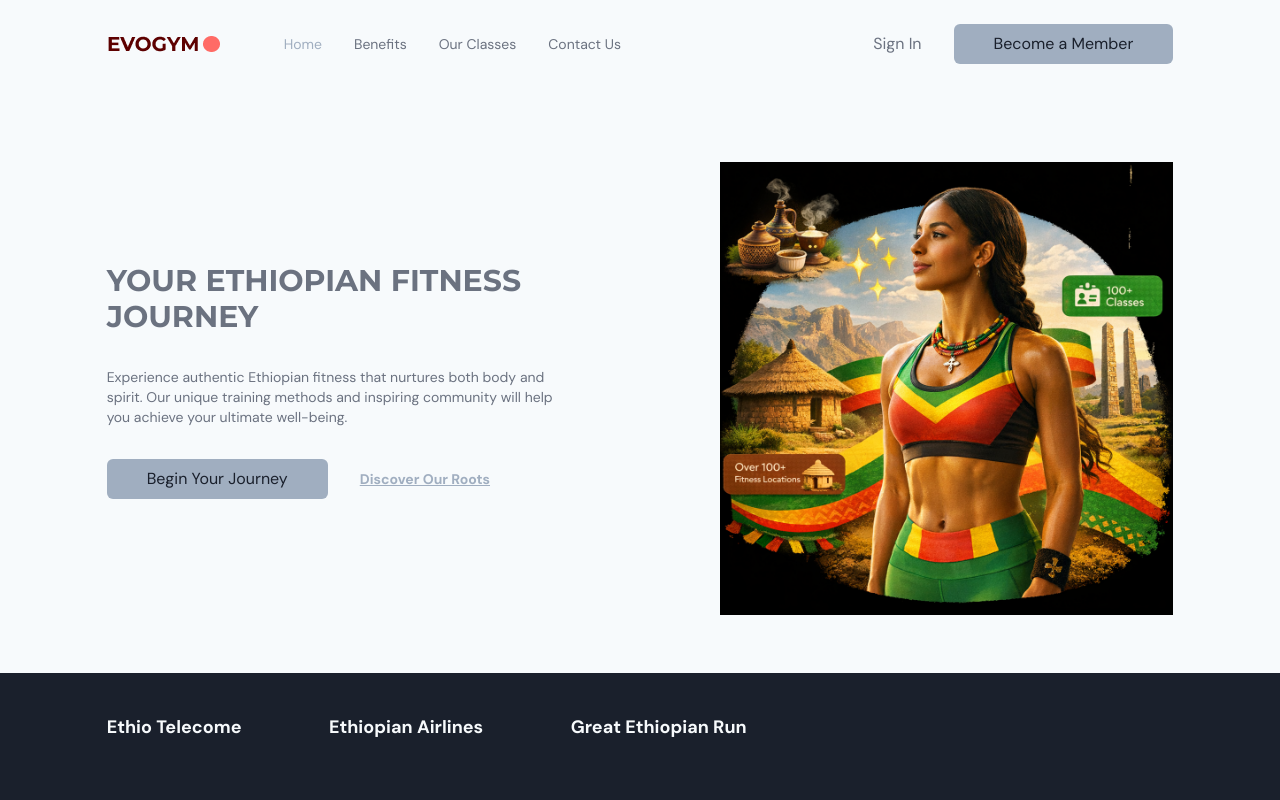
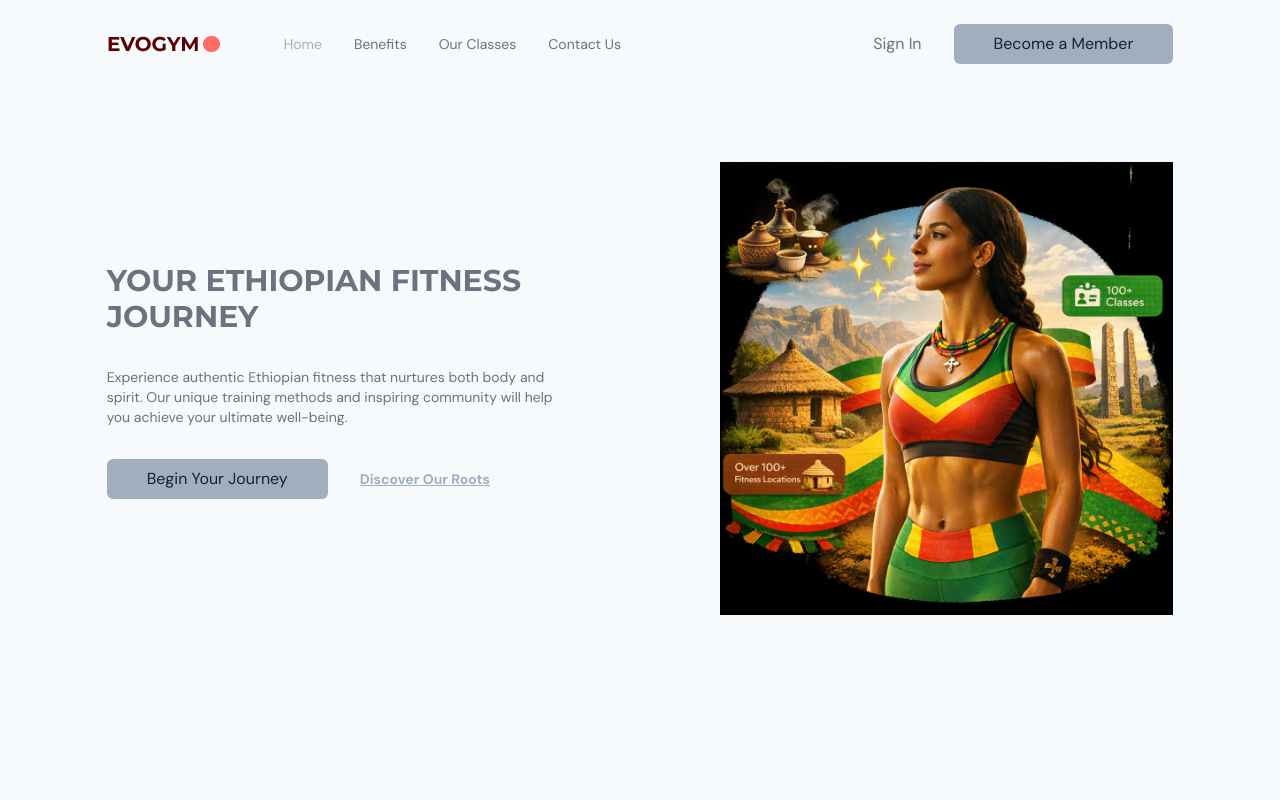
Before and after one commit to SimretAbebe/ethio-fitness, a React (Vite) app: page / in a window 1280 px wide. Shown: the top 800 px of the page. Built offline with nearby package versions, Linux system fonts and the light colour scheme.

Commit message:
removing sponsor texts in home page

```diff
--- a/src/scenes/home/index.tsx
+++ b/src/scenes/home/index.tsx
@@ -79,19 +79,6 @@ const Home = ({ setSelectedPage }: Props) => {
           <img alt="home-pageGraphic" src={HomePageGraphic} />
         </div>
       </motion.div>
-
-      {/* SPONSORS */}
-      {isAboveMediumScreens && (
-        <div className="h-[150px] w-full bg-mono-dark py-10">
-          <div className="mx-auto w-5/6">
-            <div className="flex w-3/5 items-center justify-between gap-8">
-              <p className="font-bold text-lg text-mono-light">Ethio Telecome</p>
-              <p className="font-bold text-lg text-mono-light">Ethiopian Airlines</p>
-                  <p className="font-bold text-lg text-mono-light">Great Ethiopian Run</p>
-            </div>
-          </div>
-        </div>
-      )}
     </section>
   );
 };
```
